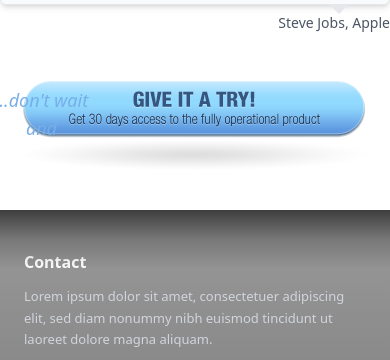
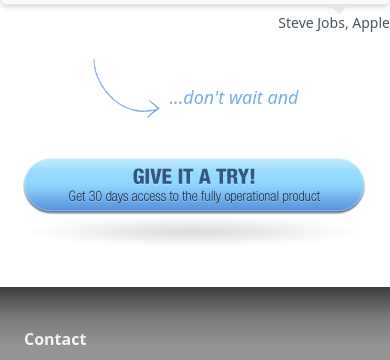
Before and after one commit to tinphan247/X-TECHWEB-DEMO, a plain HTML site: page index.html in a window 390 px wide. Shown: the part 2283-2643 px from the top of the page. Drawn offline with nearby package versions, Linux system fonts and the light colour scheme.

Commit message:
Update index.html

```diff
--- a/index.html
+++ b/index.html
@@ -159,25 +159,25 @@
 </section>
 
 <section class="text-center pt-2 pb-10">
-  <div class="relative flex justify-center items-center">
+  <div class="relative flex flex-wrap justify-center items-center gap-3">
     <!-- Phần chữ + mũi tên -->
-    <div class="absolute right-1/2 flex items-center justify-end
-                translate-x-[-100px] sm:translate-x-[-200px]
-                -translate-y-3">
+    <div class="flex items-center justify-center sm:justify-end sm:absolute sm:right-1/2
+                sm:translate-x-[-200px] -translate-y-3 order-1 sm:order-none">
       <img src="x-tech/arrow2.png"
            alt="arrow"
-           class="w-[80px] sm:w-[100px] h-auto rotate-[3deg] -translate-x-2 -translate-y-5 opacity-90">
+           class="w-[70px] sm:w-[100px] h-auto rotate-[3deg] -translate-y-2 opacity-90">
       <span class="text-[#77aee8] italic text-lg sm:text-xl ml-2">...don't wait and</span>
     </div>
 
     <!-- Nút chính căn giữa trang -->
-    <a href="#" class="main-cta-button">
+    <a href="#" class="main-cta-button order-2 sm:order-none mt-2 sm:mt-0">
       <span class="main-cta-button-text">
         <img src="x-tech/give it a try 2.png" class="h-auto w-auto" />
       </span>
     </a>
   </div>
 </section>
+
 
 
 <!-- FOOTER -->
```
